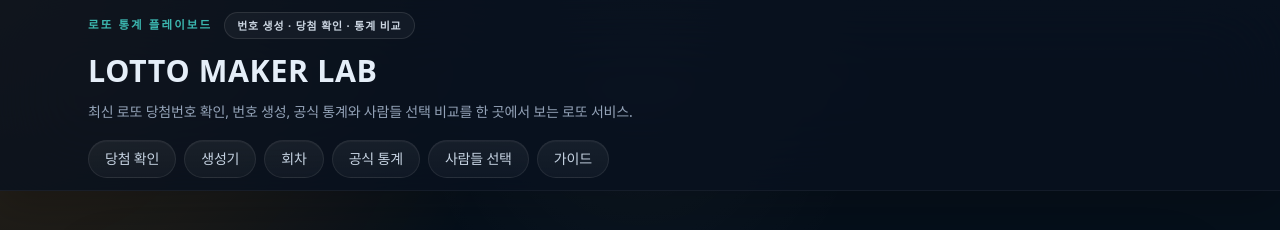
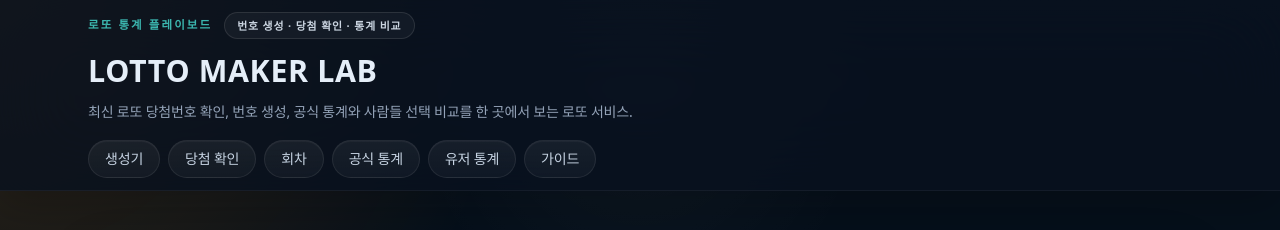
Before and after one commit to jes2751/lotto-maker, a Next.js app: page / in a window 1280 px wide. Shown: the top 230 px of the page. Built offline with nearby package versions, Linux system fonts and the light colour scheme; no server answers.

Commit message:
style: reorder navigation menu and rename to user stats for cleaner UI

```diff
--- a/src/components/layout/site-header.tsx
+++ b/src/components/layout/site-header.tsx
@@ -6,11 +6,11 @@ import { usePathname } from "next/navigation";
 import { siteConfig } from "@/lib/site";
 
 const primaryNavigation = [
+  { href: "/generate", label: "생성기" },
   { href: "/check", label: "당첨 확인" },
-  { href: "/generate", label: "생성기" },
   { href: "/draws", label: "회차" },
   { href: "/stats", label: "공식 통계" },
-  { href: "/generated-stats", label: "사람들 선택" },
+  { href: "/generated-stats", label: "유저 통계" },
   { href: "/guides", label: "가이드" }
 ] as const;
 
```
